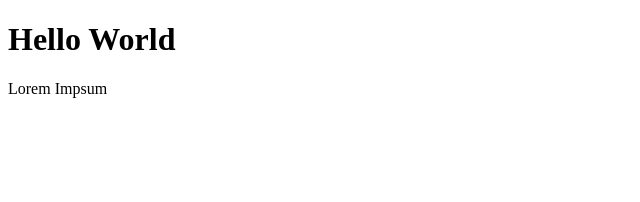
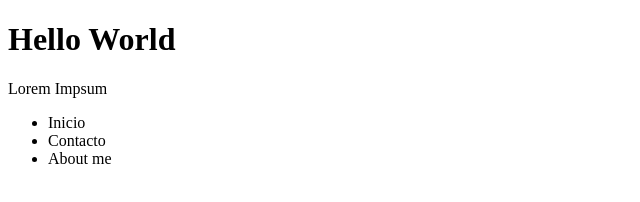
Before and after one commit to alexanderEduardo/Testing, a plain HTML site: page index.html in a window 1280 px wide. Shown: the whole page, without its empty margins (0-640 px from the left). Drawn offline with Linux system fonts and the light colour scheme.

Commit message:
navigation bar

```diff
--- a/index.html
+++ b/index.html
@@ -13,5 +13,11 @@
         <div class="child"></div>
         <div class="child"></div>
     </div>
+
+    <ul>
+        <li>Inicio</li>
+        <li>Contacto</li>
+        <li>About me</li>
+    </ul>
 </body>
 </html>
```
